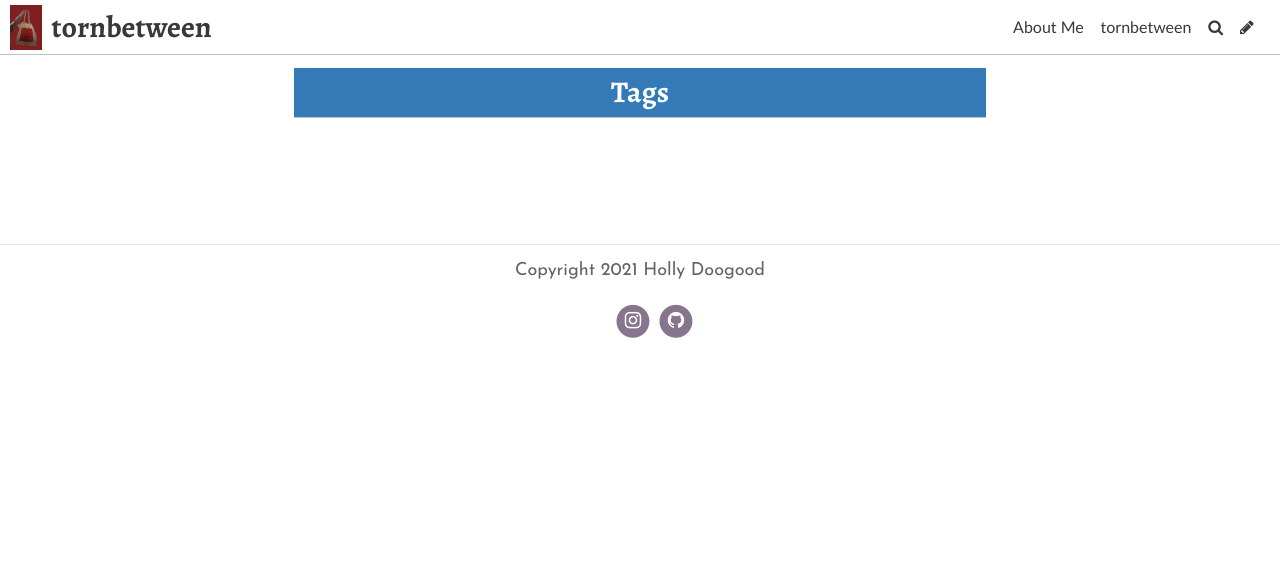
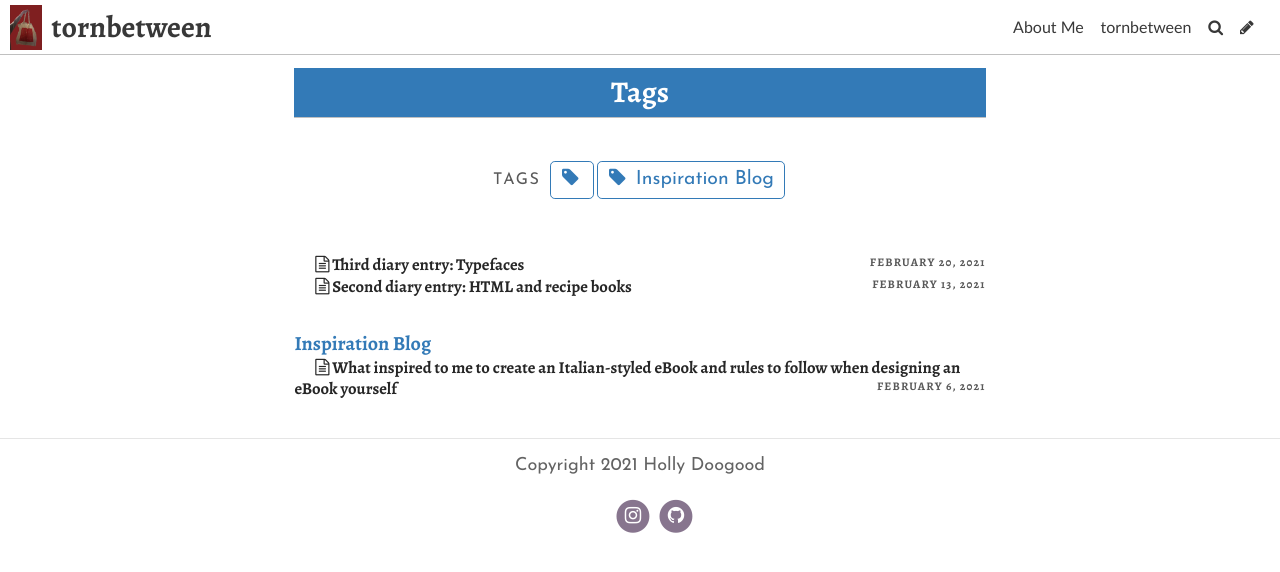
Before and after one commit to Hol1999/Hollyrecipewebsite, a Jekyll site: the page built from pages/tags.md, in a window 1280 px wide. Shown: the top 572 px of the page. Built offline with Jekyll 4.4.1, drawn with Linux system fonts in a browser that asks for light colours; some web fonts are replaced.

Commit message:
Update Post “2021-02-06-first-diary-entry-inspiration”

```diff
--- a/_posts/2021-02-06-first-diary-entry-inspiration.md
+++ b/_posts/2021-02-06-first-diary-entry-inspiration.md
@@ -1,32 +1,26 @@
 ---
 layout: post
-title: "First diary entry: Inspiration"
+title: What inspired to me to create an Italian-styled eBook and rules to follow
+  when designing an eBook yourself
 date: 2021-02-06T15:22:43.086Z
-header_feature_image: ../uploads/close-up-spirali.jpg
+header_feature_image: ../uploads/cheers.jpg
 title_color: "#ffffff"
 caption: tornbetween 6/2/21
 comments: true
 tags:
-  - ""
+  - Inspiration Blog
 ---
-Hi ~ I'm the editor of *tornbetween,* and this weeks theme is 'inspiration'. I will be talking about: Why I chose an Italian inspired blog? Where my recipes are taken from? What books will inspire my internal pages and cover design of my eBook (which will be coming out soon)? Some of my favourite book covers and why I like them and what makes a good book cover? And lastly, how eBook covers differ from physical printed copies?
+Hi ~ I'm the editor of *tornbetween,* and this weeks theme is 'inspiration'. I will be talking about: Why I chose an Italian inspired blog/eBook? Where my recipes for my eBook are taken from? What books will inspire my internal pages and cover design of my eBook (which will be coming out soon)? Some of my favourite book covers and why I like them and what makes a good book cover? How eBook covers differ from physical printed copies?
 
-~ Why I chose an Italian inspired blog: As I was searching 2021 trends following the events of COVID-19, expert connoisseurs expect plant-based foods, veganism, nutrition-hacking and comfort foods to be what the everyman will be seen to revert towards. The recipes I have chosen are packed full of healthy ingredients, are vegetarian and definitely comforting!
-
-~ Where my recipes are taken from: Since COVID caused mayhem to our social lives, I gained exponentially more free time, and one app has worked its way into my everyday life...TikTok. And with TikTok's amazing algorithms a lot of food content has been on my 'for you page'. Users like @alphafoodie, @imp_of_the_perverse and @feelgoodfoodie to name a few. Other recipes are from my family's collection of Italian cookery books and scrap recipes that I found lying around.
-
-~ What books will inspire my internal pages and cover design of my eBook: One of my favourite cookbooks being *The Hungoevr Coobkook*, (spelling intended to mimic the hangover slur), its content is witty and self-deprecating has some genius placements, stunning illustrations and my personal favourite difficulty and time ratings. Which, for a lazy cook like myself is a great idea! Another cookbook is *Eat. Nourish. Glow,* it's Freer's internal pages that speak volumes and evoke a sensation that the book itself is more like a work of art than a nutritional guidance book.
-
-~ Some of my favourite book covers and why I like them: Looking at my book collection a lot of my book covers have a person on the cover either full-body or half, illustrated (in the case of fiction or art books) and photography (in the case of cookbooks). My favourites being *Modern Life* (Jean Jullien) and again *Eat. Nourish. Glow,* as it is in my direct sight of vision and looks, in my humble opinion the perfect example of a book cover. It seems I am unconsciously drawn to this type of cover, ones that I dislike in comparison are *The Hungry Student Cookbook,* with 50 Shades of Orange and illustrated in a simplistic fashion.
-
-~ What makes a good book cover: This is relatively simple, as long as you follow some simple rules, a cover won't look terrible even if your imagination is impaired. Typography has to be legible, the quality of the imagery has to be good enough that you can't see a pixel or a blur. The cover needs to be coherent and have some sense of order to it. To make a *good* cover though it needs to be interesting, for example, it should convey some sort of emotion or story and have some sort of identity - so if a person were to look at my recipe eBook cover they need to know immediately that it is a recipe book and not a fantasy fiction book. Colour, imagery, typography should be aesthetically coherent. This is what I intend to convey through my eBook cover.
-
-~ How eBook covers differ from physical printed copies: The margin of sight of say a Kindle of one eBook is a lot smaller than a physical normal-sized cookbook and so what I create has to be legible in some shape or form on such a small scale.
+1. Why I chose an Italian inspired blog: As I was searching 2021 trends following the events of COVID-19, I saw that expert connoisseurs expect *plant-based foods*, *veganism*, *nutrition-hacking* and *comfort foods* to be what the everyman will be seen to revert towards. The recipes I have chosen are packed full of healthy ingredients, are vegetarian and definitely comforting!
+2. Where my recipes are taken from: Since COVID caused mayhem to our social lives, I gained exponentially more free time, and one app that has worked its way into my everyday life is TikTok. And with TikTok's amazing algorithms a lot of food content has been on my 'for you page'. Users like @alphafoodie, @imp_of_the_perverse and @feelgoodfoodie to name a few. Other recipes are from my family's collection of Italian cookery books and scrap recipes that I found lying around.
+3. What books will inspire my internal pages and cover design of my eBook: One of my favourite cookbooks is *The Hungoevr Coobkook*, (spelling intended to mimic the hangover slur); its content is witty and self-deprecating has some genius placements, stunning illustrations and my personal favourite difficulty and time ratings. Which, for a lazy cook like myself is a great idea! Another fantastic cookbook is *Eat. Nourish. Glow,* it's Freer's internal pages that speak volumes and evoke a sensation that the book itself is more like a work of art than a nutritional guidance book.
+4. Some of my favourite book covers and why I like them: Looking at my book collection a lot of my book covers have a person on the cover either full-body or half, illustrated (in the case of fiction or art books) and photography (in the case of cookbooks). My favourites being *Modern Life* (Jean Jullien) and again *Eat. Nourish. Glow,* as it is in my direct sight of vision and looks, in my humble opinion to be the perfect example of a book cover. It seems I am unconsciously drawn to this type of cover, covers that I dislike in comparison are *The Hungry Student Cookbook,* with 50 Shades of Orange.
+5. What makes a good book cover: This is relatively simple, as long as you follow some simple rules, a cover won't look terrible even if your imagination is impaired. Typography has to be legible, the quality of the imagery has to be good enough that you can't see a pixel or a blur. The cover needs to be coherent and have some sense of order to it. To make a *good* cover though it needs to be interesting, for example, it should convey some sort of emotion or story and have some sort of identity - so if a person were to look at my recipe eBook cover they need to know immediately that it is a recipe book and not a fantasy fiction book. Colour, imagery, typography should be aesthetically coherent. This is what I intend to convey through my eBook cover.
+6. How eBook covers differ from physical printed copies: The margin of sight of an eBook, on say a Kindle, is a lot smaller than a physical normal-sized cookbook so you have to create a cover design that does not lose its identity and legibility, in some shape or form, on a small scale.
 
 ## 'What I have done so far' segment
 
 * Today, I cooked my first recipe '*Feta, Tomato and Basil Spirali*', took a bunch of pictures and will upload the recipe soon. It was delicious, it is definitely worth recreating if you have some time. Here's a photo x
 
-
-
   ![A finished photograph of the feta and tomato spirali that the editor has made in a baking dish](../uploads/img_3825.jpg "Feta and Tomato Spirali")
```
